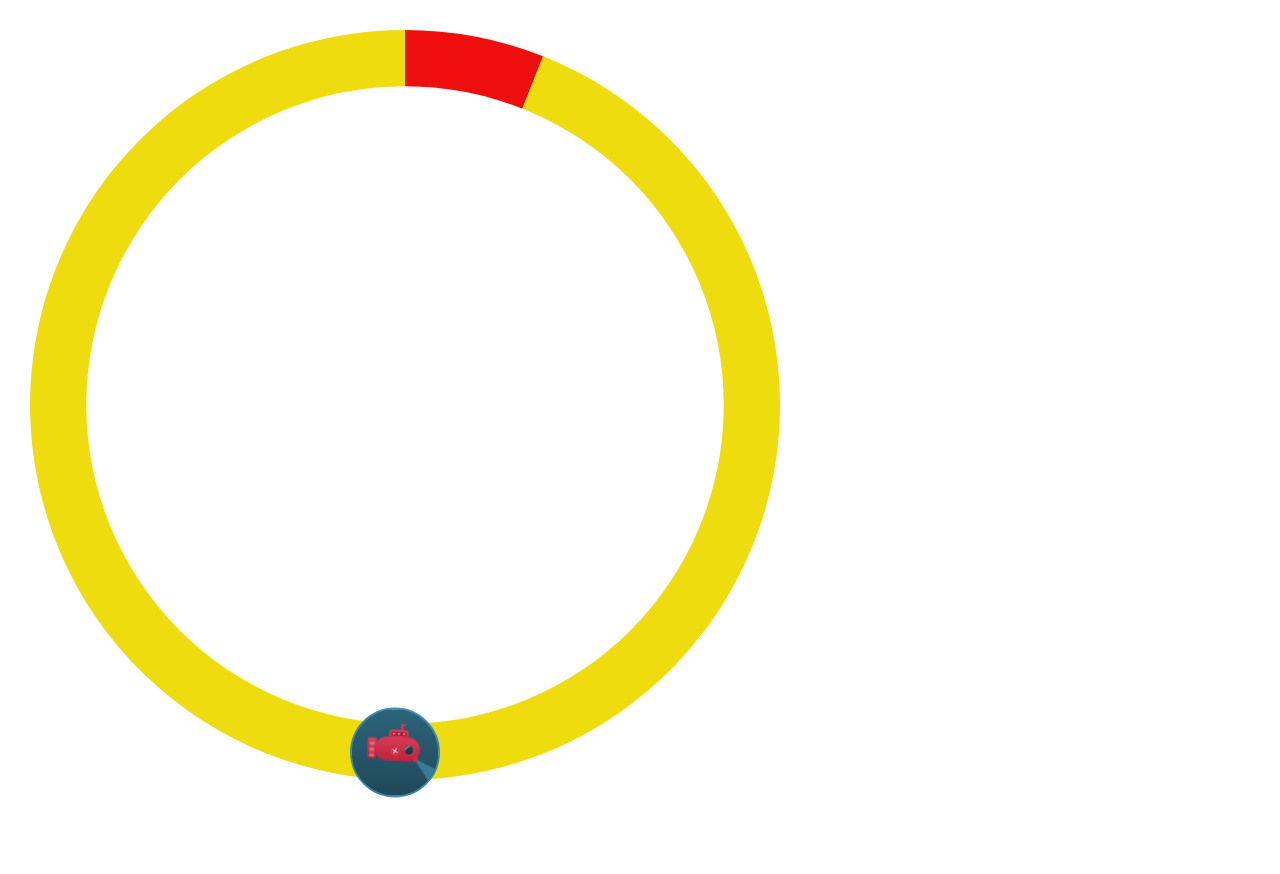
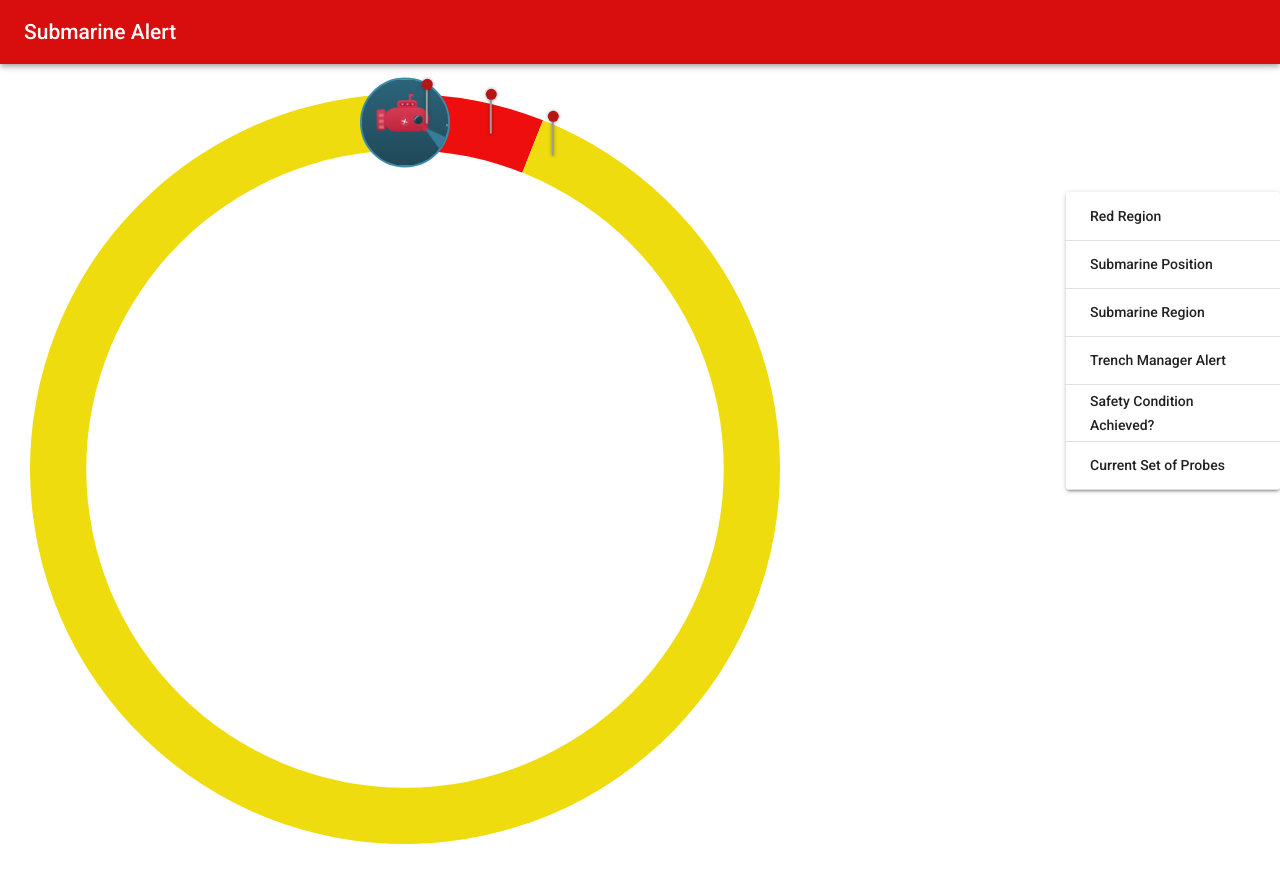
Before and after one commit to jbitton/hps-submarine-architecture, a React (Create React App) app in the folder submarine-vis/: page / in a window 1280 px wide. Before the commit the page ends 814 px from the top, so only its background shows below. Built offline with nearby package versions, Linux system fonts and the light colour scheme.

Commit message:
add probes & stats table (also small refactor)

```diff
--- a/submarine-vis/package.json
+++ b/submarine-vis/package.json
@@ -3,6 +3,7 @@
   "version": "0.1.0",
   "private": true,
   "dependencies": {
+    "@material-ui/core": "^3.1.1",
     "node-sass-chokidar": "^1.3.3",
     "react": "^16.5.2",
     "react-dom": "^16.5.2",
--- a/submarine-vis/public/index.html
+++ b/submarine-vis/public/index.html
@@ -10,6 +10,8 @@
     -->
     <link rel="manifest" href="%PUBLIC_URL%/manifest.json">
     <link rel="shortcut icon" href="%PUBLIC_URL%/favicon.ico">
+    <link rel="stylesheet" href="https://fonts.googleapis.com/css?family=Roboto:300,400,500">
+    <link rel="stylesheet" href="https://fonts.googleapis.com/icon?family=Material+Icons">
     <!--
       Notice the use of %PUBLIC_URL% in the tags above.
       It will be replaced with the URL of the `public` folder during the build.
@@ -19,7 +21,7 @@
       work correctly both with client-side routing and a non-root public URL.
       Learn how to configure a non-root public URL by running `npm run build`.
     -->
-    <title>React App</title>
+    <title>Submarine Alert</title>
   </head>
   <body>
     <noscript>
--- a/submarine-vis/src/assets/css/App.css
+++ b/submarine-vis/src/assets/css/App.css
@@ -1,5 +1,28 @@
 #donut {
   margin: 30px; }
+
+.needle {
+  position: absolute;
+  width: 2.5em;
+  height: 0.1em;
+  border-radius: 3px;
+  background: #a09b9b;
+  box-shadow: 0 0 3px 1px rgba(0, 0, 0, 0.2);
+  transform-origin: 0 0;
+  top: 6.7em;
+  left: 6em;
+  transform-origin: left;
+  transform: rotate(90deg); }
+  .needle:before {
+    content: '';
+    position: absolute;
+    width: 0.7em;
+    height: 0.7em;
+    border-radius: 50%;
+    background: #b51515;
+    box-shadow: 0 0 3px 1px rgba(0, 0, 0, 0.2);
+    top: -0.3em;
+    left: -0.3em; }
 
 *, *:before, *:after {
   box-sizing: border-box; }
--- a/submarine-vis/src/assets/css/App.scss
+++ b/submarine-vis/src/assets/css/App.scss
@@ -1,6 +1,32 @@
 #donut {
     margin: 30px;
 }
+
+.needle {
+    position: absolute;
+    width: 2.5em;
+    height: 0.1em;
+    border-radius: 3px;
+    background: #a09b9b;
+    box-shadow: 0 0 3px 1px rgba(0, 0, 0, 0.2);
+    transform-origin: 0 0;
+    top: 6.7em;
+    left: 6em;
+    transform-origin: left;
+    transform: rotate(90deg);
+
+    &:before {
+      content: '';
+      position: absolute;
+      width: 0.7em;
+      height: 0.7em;
+      border-radius: 50%;
+      background: #b51515;
+      box-shadow: 0 0 3px 1px rgba(0, 0, 0, 0.2);
+      top: -0.3em;
+      left: -0.3em;
+    }
+  }
 
 $color1: #306D85;
 $color2: #D93A54;
--- /dev/null
+++ b/submarine-vis/src/assets/util.js
@@ -0,0 +1,3 @@
+const toRadians = degrees => degrees * Math.PI / 180;
+
+export { toRadians };
--- a/submarine-vis/src/components/App.js
+++ b/submarine-vis/src/components/App.js
@@ -1,36 +1,37 @@
 import React, { Component } from 'react';
+import { Donut } from './Donut.react';
+import { Submarine, Probe } from './Submarine.react';
+import StatsTable from './StatsTable.react';
+import SubmarineAppBar from './SubmarineAppBar.react';
 import '../assets/css/App.css';
-import { Donut } from '../assets/donut';
 
 
-const Submarine = (props) => (
-  <div className="sea" style={{left: (-115 + 375 - 45 + 30) + (375 - 28.125) * Math.cos(((props.pos - 25)/100) * 360 * Math.PI / 180), top: (-111 + 375 - 45 + 30) + (375 - 28.125) * Math.sin(((props.pos - 25)/100) * 360 * Math.PI / 180)}}>
-    <div class="circle-wrapper">
-      <div class="bubble"></div>
-      <div class="submarine-wrapper">
-        <div class="submarine-body">
-          <div class="window"></div>
-          <div class="engine"></div>
-          <div class="light"></div>
-        </div>
-        <div class="helix"></div>
-        <div class="hat">
-          <div class="leds-wrapper">
-            <div class="periscope"></div>
-            <div class="leds"></div>
-          </div>
-        </div>
-      </div>
-    </div>
-  </div>
-)
+class App extends Component {
+  constructor() {
+    super();
 
-class App extends Component {
+    this.state = {
+      redRegion: 0,
+      position: 0,
+      isSafetyConditionAchieved: true,
+      submarineRegion: 'red',
+      trenchAlert: 'red',
+      probes: [1, 4, 7],
+    };
+  }
+
+  // TODO: have a function that talks to the server for game stats
+
   render() {
     return (
       <div>
-        <Donut start={0}/>
-        <Submarine pos={50}/>
+        <SubmarineAppBar/>
+        <div style={{display: 'flex', flexDirection: 'row'}}>
+          <Donut start={this.state.redRegion}/>
+          <Submarine pos={this.state.position}/>
+          {this.state.probes.map(position => <Probe pos={position}/>)}
+          <StatsTable {...this.state}/>
+        </div>
       </div>
     );
   }
--- a/submarine-vis/src/assets/donut.js
+++ b/submarine-vis/src/components/Donut.react.js
@@ -1,4 +1,5 @@
 import React, { Component } from 'react';
+import { toRadians } from '../assets/util';
 
 class Donut extends Component {
   componentDidMount() {
@@ -9,13 +10,9 @@ class Donut extends Component {
     this.draw(canvas, canvas.getContext('2d'), ['#ef0e0e', '#efdc0e']);
   }
 
-  toRadians(degrees) {
-    return degrees * Math.PI / 180;
-  }
-
   draw(canvas, context, colors) {
     const totalValue = 100;
-    let startAngle = this.toRadians(((this.props.start - 25) / 100) * 360);
+    let startAngle = toRadians(((this.props.start - 25) / 100) * 360);
 
     const redSliceAngle = 2 * Math.PI * 6 / totalValue;
 
--- /dev/null
+++ b/submarine-vis/src/components/StatsTable.react.js
@@ -0,0 +1,65 @@
+import React from 'react';
+import PropTypes from 'prop-types';
+import { withStyles } from '@material-ui/core/styles';
+import Table from '@material-ui/core/Table';
+import TableBody from '@material-ui/core/TableBody';
+import TableCell from '@material-ui/core/TableCell';
+import TableRow from '@material-ui/core/TableRow';
+import Typography from '@material-ui/core/Typography';
+import Paper from '@material-ui/core/Paper';
+
+const styles = () => ({
+  root: {
+    width: '20%',
+    marginLeft: '20%',
+    marginTop: '10%',
+    overflowX: 'auto',
+    height: '50%',
+  },
+  table: {
+    minWidth: 300,
+  },
+  colorBox: {
+    width: '20px',
+    height: '20px',
+  },
+});
+
+
+const formatRow = (key, title, value) => (
+    <TableRow key={key}>
+        <TableCell component="th" scope="row">
+        <Typography variant="body2">
+            {title}
+        </Typography>
+        </TableCell>
+        <TableCell>{value}</TableCell>
+    </TableRow>
+);
+
+function StatsTable(props) {
+  const { classes } = props;
+
+  const getColorBox = (region) => (<div className={classes.colorBox} style={{backgroundColor: region === 'red' ? '#ef0e0e' : '#efdc0e'}} />);
+
+  return (
+    <Paper className={classes.root}>
+      <Table className={classes.table}>
+        <TableBody>
+            {formatRow(1, 'Red Region', `${props.redRegion} - ${props.redRegion + 5}`)}
+            {formatRow(2, 'Submarine Position', props.position)}
+            {formatRow(3, 'Submarine Region', getColorBox(props.submarineRegion))}
+            {formatRow(4, 'Trench Manager Alert', getColorBox(props.trenchAlert))}
+            {formatRow(5, 'Safety Condition Achieved?', props.isSafetyConditionAchieved ? 'yes' : 'no')}
+            {formatRow(6, 'Current Set of Probes', props.probes.toString())}
+        </TableBody>
+      </Table>
+    </Paper>
+  );
+}
+
+StatsTable.propTypes = {
+  classes: PropTypes.object.isRequired,
+};
+
+export default withStyles(styles)(StatsTable);
--- /dev/null
+++ b/submarine-vis/src/components/Submarine.react.js
@@ -0,0 +1,42 @@
+import React from 'react';
+import { toRadians } from '../assets/util';
+
+const Submarine = (props) => (
+  <div
+    className="sea"
+    style={{
+      left: 255 + 346.875 * Math.cos(toRadians(((props.pos - 25)/100) * 360)),
+      top: 313 + 346.875 * Math.sin(toRadians(((props.pos - 25)/100) * 360))
+    }}
+  >
+    <div className="circle-wrapper">
+      <div className="bubble"></div>
+      <div className="submarine-wrapper">
+        <div className="submarine-body">
+          <div className="window"></div>
+          <div className="engine"></div>
+          <div className="light"></div>
+        </div>
+        <div className="helix"></div>
+        <div className="hat">
+          <div className="leds-wrapper">
+            <div className="periscope"></div>
+            <div className="leds"></div>
+          </div>
+        </div>
+      </div>
+    </div>
+  </div>
+);
+
+const Probe = (props) => (
+  <div
+    className='needle'
+    style={{
+      left: (375 + 30) + 346.875 * Math.cos(toRadians(((props.pos - 25)/100) * 360)),
+      top: (375 + 30 + 24) + 346.875 * Math.sin(toRadians(((props.pos - 25)/100) * 360))
+    }}
+  />
+);
+
+  export { Submarine, Probe };
--- /dev/null
+++ b/submarine-vis/src/components/SubmarineAppBar.react.js
@@ -0,0 +1,37 @@
+import React from 'react';
+import PropTypes from 'prop-types';
+import { withStyles } from '@material-ui/core/styles';
+import AppBar from '@material-ui/core/AppBar';
+import Toolbar from '@material-ui/core/Toolbar';
+import Typography from '@material-ui/core/Typography';
+
+const styles = {
+    root: {
+      flexGrow: 1,
+    },
+    grow: {
+      flexGrow: 1,
+    },
+  };
+
+
+function SubmarineAppBar(props) {
+    const { classes } = props;
+    return (
+      <div className={classes.root}>
+        <AppBar position="static" style={{backgroundColor: '#d80d0d'}}>
+          <Toolbar>
+            <Typography variant="title" color="inherit" className={classes.grow}>
+                Submarine Alert
+            </Typography>
+          </Toolbar>
+        </AppBar>
+      </div>
+    );
+  }
+
+  SubmarineAppBar.propTypes = {
+    classes: PropTypes.object.isRequired,
+  };
+
+  export default withStyles(styles)(SubmarineAppBar);
```
Also changed, not shown: 2 other files (tests, documents, lock files or other folders).
